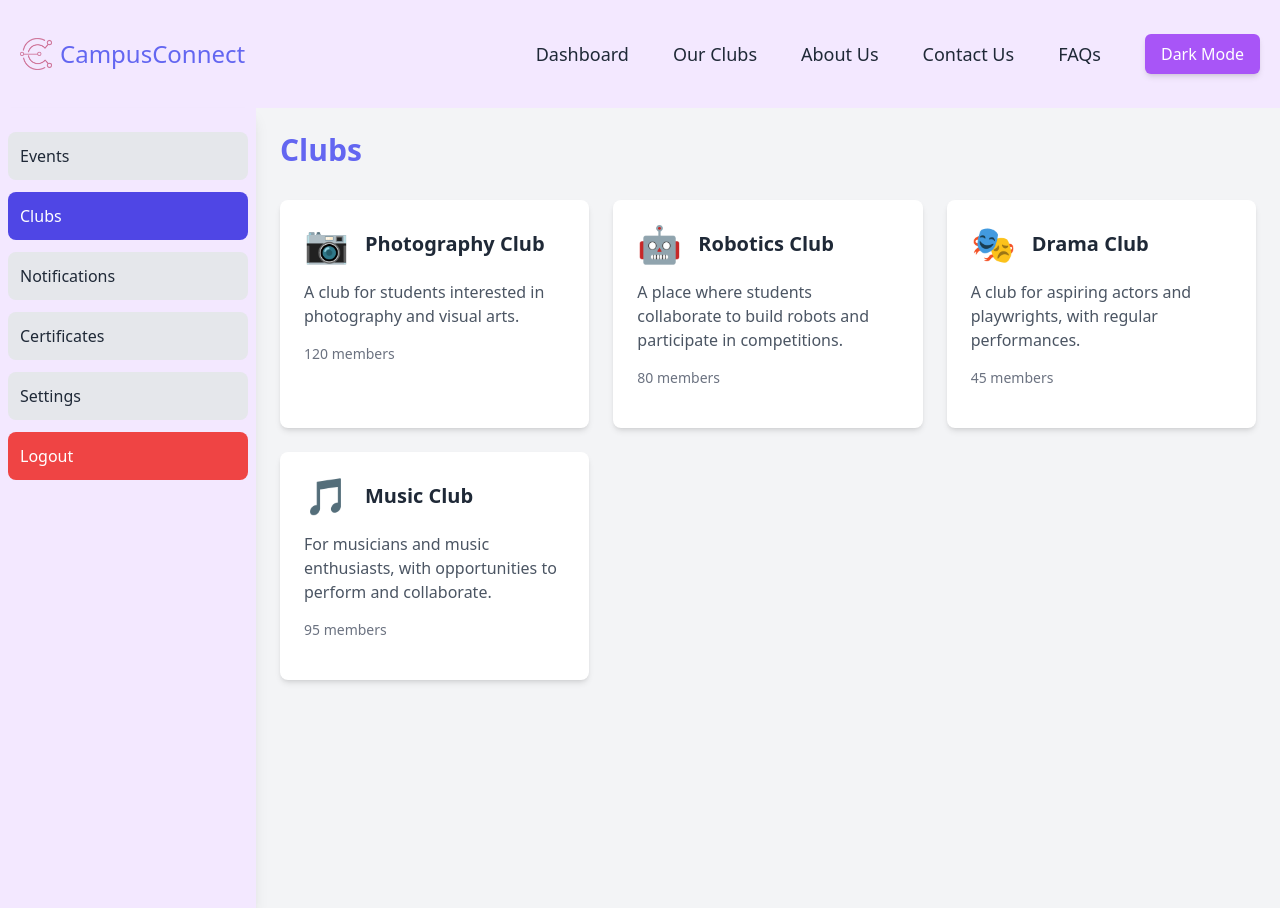
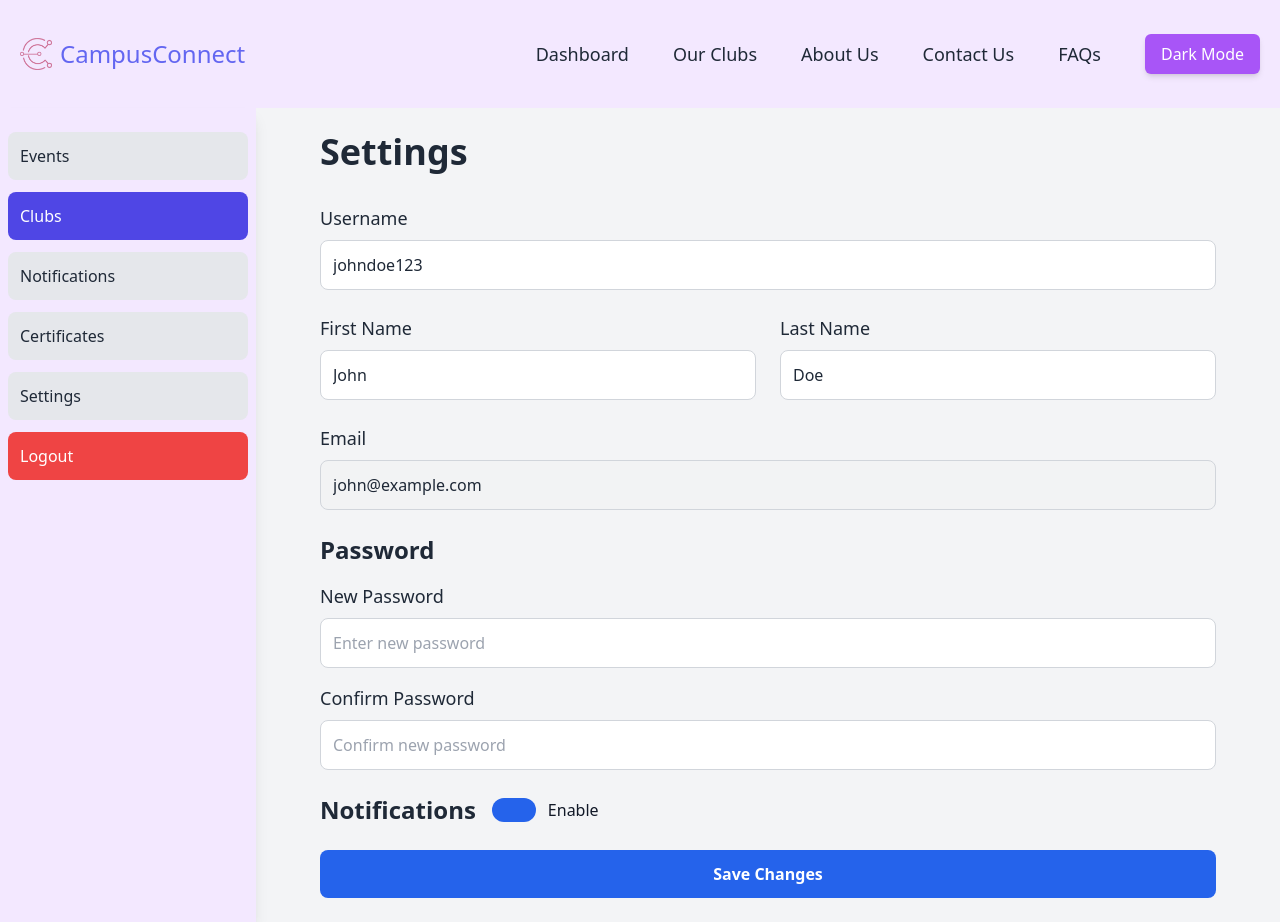
Before and after one commit to roystondz/campusConnect, a React (Vite) app in the folder frontend/: page /clubs in a window 1280 px wide. Built offline with nearby package versions, Linux system fonts and the light colour scheme.

Commit message:
Settings Updated and sidebar fixed ig

```diff
--- a/frontend/src/components/Clubs.jsx
+++ b/frontend/src/components/Clubs.jsx
@@ -1,68 +1,165 @@
-import Sidebar from '../components/Sidebar';
+import  { useState } from 'react';
+import Sidebar from './sidebar';
+const Settings = () => {
+  const [formData, setFormData] = useState({
+    username: 'johndoe123',
+    firstName: 'John',
+    lastName: 'Doe',
+    email: 'john@example.com',
+    password: '',
+    confirmPassword: '',
+    notifications: true,
+  });
 
-const Clubs = () => {
-  const clubs = [
-    {
-      id: 1,
-      name: 'Photography Club',
-      description: 'A club for students interested in photography and visual arts.',
-      members: 120,
-      icon: '📷',
-      progress: 85,
-    },
-    {
-      id: 2,
-      name: 'Robotics Club',
-      description: 'A place where students collaborate to build robots and participate in competitions.',
-      members: 80,
-      icon: '🤖',
-      progress: 72,
-    },
-    {
-      id: 3,
-      name: 'Drama Club',
-      description: 'A club for aspiring actors and playwrights, with regular performances.',
-      members: 45,
-      icon: '🎭',
-      progress: 90,
-    },
-    {
-      id: 4,
-      name: 'Music Club',
-      description: 'For musicians and music enthusiasts, with opportunities to perform and collaborate.',
-      members: 95,
-      icon: '🎵',
-      progress: 65,
-    },
-  ];
+  const [error, setError] = useState('');
+
+  const handleChange = (e) => {
+    const { name, value, type, checked } = e.target;
+    setFormData({
+      ...formData,
+      [name]: type === 'checkbox' ? checked : value,
+    });
+  };
+
+  const handleSubmit = (e) => {
+    e.preventDefault();
+    if (formData.password && formData.password !== formData.confirmPassword) {
+      setError('Passwords do not match!');
+      return;
+    }
+    setError('');
+    console.log('Settings updated:', formData);
+    alert('Settings updated successfully!');
+  };
 
   return (
     <div className="flex min-h-screen bg-gray-100 dark:bg-gray-900 text-gray-800 dark:text-gray-100">
-      <Sidebar />
+      <Sidebar /> {/* Sidebar component on the left */}
 
       <div className="flex-1 p-6">
-        <h1 className="text-3xl font-bold mb-8 text-indigo-500 dark:text-gray-100">Clubs</h1>
-        <div className="grid grid-cols-1 md:grid-cols-2 lg:grid-cols-3 gap-6">
-          {clubs.map((club) => (
-            <div key={club.id} className="bg-white dark:bg-gray-800 rounded-lg shadow-md p-6 flex flex-col justify-between">
+        <div className="max-w-4xl mx-auto">
+          <h1 className="text-4xl font-bold mb-8">Settings</h1>
+
+          {/* Settings Form */}
+          <form onSubmit={handleSubmit} className="space-y-6">
+            {error && <div className="text-red-500">{error}</div>}
+
+            {/* Username */}
+            <div>
+              <label htmlFor="username" className="block text-lg font-medium mb-2">Username</label>
+              <input
+                type="text"
+                id="username"
+                name="username"
+                value={formData.username}
+                onChange={handleChange}
+                required
+                className="w-full p-3 border border-gray-300 rounded-lg dark:bg-gray-800 dark:border-gray-700"
+              />
+            </div>
+
+            {/* First Name and Last Name */}
+            <div className="grid grid-cols-1 sm:grid-cols-2 gap-6">
               <div>
-                <div className="flex items-center mb-4">
-                  <span className="text-4xl mr-4">{club.icon}</span>
-                  <h2 className="text-xl font-semibold">{club.name}</h2>
+                <label htmlFor="firstName" className="block text-lg font-medium mb-2">First Name</label>
+                <input
+                  type="text"
+                  id="firstName"
+                  name="firstName"
+                  value={formData.firstName}
+                  onChange={handleChange}
+                  required
+                  className="w-full p-3 border border-gray-300 rounded-lg dark:bg-gray-800 dark:border-gray-700"
+                />
+              </div>
+
+              <div>
+                <label htmlFor="lastName" className="block text-lg font-medium mb-2">Last Name</label>
+                <input
+                  type="text"
+                  id="lastName"
+                  name="lastName"
+                  value={formData.lastName}
+                  onChange={handleChange}
+                  required
+                  className="w-full p-3 border border-gray-300 rounded-lg dark:bg-gray-800 dark:border-gray-700"
+                />
+              </div>
+            </div>
+
+            {/* Email */}
+            <div>
+              <label htmlFor="email" className="block text-lg font-medium mb-2">Email</label>
+              <input
+                type="email"
+                id="email"
+                name="email"
+                value={formData.email}
+                disabled
+                className="w-full p-3 border border-gray-300 rounded-lg dark:bg-gray-800 dark:border-gray-700 cursor-not-allowed"
+              />
+            </div>
+
+            {/* Password */}
+            <div>
+              <h2 className="text-2xl font-semibold mb-4">Password</h2>
+              <div className="space-y-4">
+                <div>
+                  <label htmlFor="password" className="block text-lg font-medium mb-2">New Password</label>
+                  <input
+                    type="password"
+                    id="password"
+                    name="password"
+                    value={formData.password}
+                    onChange={handleChange}
+                    className="w-full p-3 border border-gray-300 rounded-lg dark:bg-gray-800 dark:border-gray-700"
+                    placeholder="Enter new password"
+                  />
                 </div>
-                <p className="text-gray-600 dark:text-gray-400 mb-4">{club.description}</p>
-                <div className="flex justify-between items-center mb-4">
-                  <div className="text-sm text-gray-500 dark:text-gray-400">{club.members} members</div>
 
+                <div>
+                  <label htmlFor="confirmPassword" className="block text-lg font-medium mb-2">Confirm Password</label>
+                  <input
+                    type="password"
+                    id="confirmPassword"
+                    name="confirmPassword"
+                    value={formData.confirmPassword}
+                    onChange={handleChange}
+                    className="w-full p-3 border border-gray-300 rounded-lg dark:bg-gray-800 dark:border-gray-700"
+                    placeholder="Confirm new password"
+                  />
                 </div>
               </div>
+            </div>
 
+            {/* Notifications */}
+            <div className="flex items-center space-x-4">
+              <h2 className="text-2xl font-semibold">Notifications</h2>
+              <label className="relative inline-flex items-center cursor-pointer">
+                <input
+                  type="checkbox"
+                  name="notifications"
+                  checked={formData.notifications}
+                  onChange={handleChange}
+                  className="sr-only peer"
+                />
+                <div className="w-11 h-6 bg-gray-200 peer-focus:outline-none peer-focus:ring-4 peer-focus:ring-blue-300 rounded-full peer dark:bg-gray-700 peer-checked:bg-blue-600"></div>
+                <span className="ml-3 text-gray-900 dark:text-gray-300">Enable</span>
+              </label>
             </div>
-          ))}
+
+            {/* Submit Button */}
+            <button
+              type="submit"
+              className="w-full bg-blue-600 text-white py-3 rounded-lg font-semibold hover:bg-blue-700 transition-colors"
+            >
+              Save Changes
+            </button>
+          </form>
         </div>
       </div>
     </div>
   );
 };
 
-export default Clubs;
+export default Settings;
--- a/frontend/src/components/Settings.jsx
+++ b/frontend/src/components/Settings.jsx
@@ -1,8 +1,9 @@
 import { useState } from 'react';
+import Sidebar from "./sidebar";
 
 const Settings = () => {
   const [formData, setFormData] = useState({
-    username: 'johndoe123', // default username
+    username: 'johndoe123',
     firstName: 'John',
     lastName: 'Doe',
     email: 'john@example.com',
@@ -23,30 +24,30 @@ const Settings = () => {
 
   const handleSubmit = (e) => {
     e.preventDefault();
-    // Check if passwords match
     if (formData.password && formData.password !== formData.confirmPassword) {
       setError('Passwords do not match!');
       return;
     }
     setError('');
-    // Handle form submission logic
     console.log('Settings updated:', formData);
     alert('Settings updated successfully!');
   };
 
   return (
-    <div className="p-6 bg-lightPurple-100 dark:bg-gray-800 text-gray-800 min-h-screen">
+    <div className="flex min-h-screen bg-lightPurple-100 dark:bg-gray-800 text-gray-800 dark:text-gray-100">
+      <Sidebar /> {/* Sidebar component on the left */}
+
+      <div className="flex-1 p-6">
         <div className="max-w-4xl mx-auto">
-        <h1 className="text-4xl font-bold mb-8 text-gray-900 dark:text-white">Settings</h1>
+          <h1 className="text-4xl font-bold mb-8">Settings</h1>
 
           {/* Settings Form */}
           <form onSubmit={handleSubmit} className="space-y-6">
-          {/* Error Message */}
             {error && <div className="text-red-500">{error}</div>}
 
             {/* Username */}
             <div>
-            <label htmlFor="username" className="block text-lg font-medium mb-2 text-gray-900 dark:text-white">Username</label>
+              <label htmlFor="username" className="block text-lg font-medium mb-2">Username</label>
               <input
                 type="text"
                 id="username"
@@ -54,14 +55,14 @@ const Settings = () => {
                 value={formData.username}
                 onChange={handleChange}
                 required
-              className="w-full p-3 border border-gray-300 rounded-lg"
+                className="w-full p-3 border border-gray-300 rounded-lg dark:bg-gray-800 dark:border-gray-700"
               />
             </div>
 
             {/* First Name and Last Name */}
             <div className="grid grid-cols-1 sm:grid-cols-2 gap-6">
               <div>
-              <label htmlFor="firstName" className="block text-lg font-medium mb-2 text-gray-900 dark:text-white">First Name</label>
+                <label htmlFor="firstName" className="block text-lg font-medium mb-2">First Name</label>
                 <input
                   type="text"
                   id="firstName"
@@ -69,12 +70,12 @@ const Settings = () => {
                   value={formData.firstName}
                   onChange={handleChange}
                   required
-                className="w-full p-3 border border-gray-300 rounded-lg"
+                  className="w-full p-3 border border-gray-300 rounded-lg dark:bg-gray-800 dark:border-gray-700"
                 />
               </div>
 
               <div>
-              <label htmlFor="lastName" className="block text-lg font-medium mb-2 text-gray-900 dark:text-white">Last Name</label>
+                <label htmlFor="lastName" className="block text-lg font-medium mb-2">Last Name</label>
                 <input
                   type="text"
                   id="lastName"
@@ -82,57 +83,57 @@ const Settings = () => {
                   value={formData.lastName}
                   onChange={handleChange}
                   required
-                className="w-full p-3 border border-gray-300 rounded-lg"
+                  className="w-full p-3 border border-gray-300 rounded-lg dark:bg-gray-800 dark:border-gray-700"
                 />
               </div>
             </div>
 
-          {/* Email (disabled if not editable) */}
+            {/* Email */}
             <div>
-            <label htmlFor="email" className="block text-lg font-medium mb-2 text-gray-900 dark:text-white">Email</label>
+              <label htmlFor="email" className="block text-lg font-medium mb-2">Email</label>
               <input
                 type="email"
                 id="email"
                 name="email"
                 value={formData.email}
-              disabled // Make email non-editable or manage separately
-              className="w-full p-3 border border-gray-300 rounded-lg cursor-not-allowed"
+                disabled
+                className="w-full p-3 border border-gray-300 rounded-lg dark:bg-gray-800 dark:border-gray-700 cursor-not-allowed"
               />
             </div>
 
-          {/* Password Update */}
+            {/* Password */}
             <div>
-            <h2 className="text-2xl font-semibold mb-4 text-gray-900 dark:text-white">Password</h2>
+              <h2 className="text-2xl font-semibold mb-4">Password</h2>
               <div className="space-y-4">
                 <div>
-                <label htmlFor="password" className="block text-lg font-medium mb-2 text-gray-900 dark:text-white">New Password</label>
+                  <label htmlFor="password" className="block text-lg font-medium mb-2">New Password</label>
                   <input
                     type="password"
                     id="password"
                     name="password"
                     value={formData.password}
                     onChange={handleChange}
-                  className="w-full p-3 border border-gray-300 rounded-lg"
+                    className="w-full p-3 border border-gray-300 rounded-lg dark:bg-gray-800 dark:border-gray-700"
                     placeholder="Enter new password"
                   />
                 </div>
 
                 <div>
-                <label htmlFor="confirmPassword" className="block text-lg font-medium mb-2 text-gray-900 dark:text-white">Confirm Password</label>
+                  <label htmlFor="confirmPassword" className="block text-lg font-medium mb-2">Confirm Password</label>
                   <input
                     type="password"
                     id="confirmPassword"
                     name="confirmPassword"
                     value={formData.confirmPassword}
                     onChange={handleChange}
-                  className="w-full p-3 border border-gray-300 rounded-lg"
+                    className="w-full p-3 border border-gray-300 rounded-lg dark:bg-gray-800 dark:border-gray-700"
                     placeholder="Confirm new password"
                   />
                 </div>
               </div>
             </div>
 
-          {/* Notifications Toggle */}
+            {/* Notifications */}
             <div className="flex items-center space-x-4">
               <h2 className="text-2xl font-semibold">Notifications</h2>
               <label className="relative inline-flex items-center cursor-pointer">
@@ -144,7 +145,7 @@ const Settings = () => {
                   className="sr-only peer"
                 />
                 <div className="w-11 h-6 bg-gray-200 peer-focus:outline-none peer-focus:ring-4 peer-focus:ring-blue-300 rounded-full peer dark:bg-gray-700 peer-checked:bg-blue-600"></div>
-              <span className="ml-3 text-gray-900">Enable</span>
+                <span className="ml-3 text-gray-900 dark:text-gray-300">Enable</span>
               </label>
             </div>
 
@@ -158,6 +159,7 @@ const Settings = () => {
           </form>
         </div>
       </div>
+    </div>
   );
 };
 
--- a/frontend/src/components/eventsData.jsx
+++ b/frontend/src/components/eventsData.jsx
@@ -1,4 +1,4 @@
-import Sidebar from '../components/sidebar';
+import Sidebar from "./sidebar";
 import { Link } from 'react-router-dom';
 import { format, isBefore, isAfter, isEqual } from 'date-fns'; // date-fns for date comparison
 
```
Lines whose indentation alone changed are shown as unchanged.
